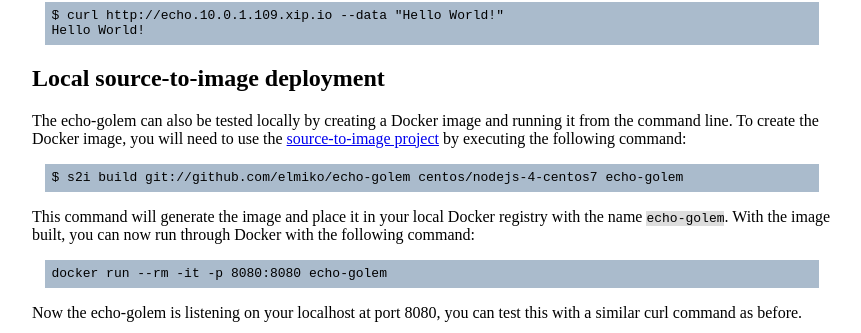
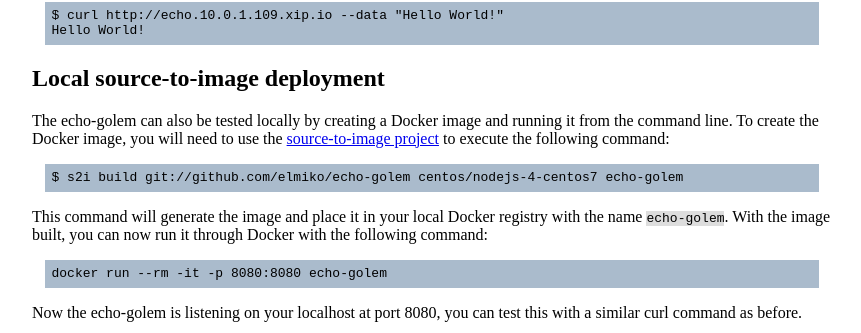
Before and after one commit to antoniogallegosaez/echo-golem, a Jekyll site: the page built from index.markdown, in a window 1280 px wide. Shown: the part 1000-1333 px from the top of the page, without its empty margins (208-1069 px from the left). Built offline with Jekyll 4.4.1, drawn with Linux system fonts in a browser that asks for light colours.

Commit message:
minor text cleanup

````diff
--- a/index.markdown
+++ b/index.markdown
@@ -83,15 +83,15 @@ Hello World!
 The echo-golem can also be tested locally by creating a Docker image and
 running it from the command line. To create the Docker image, you will need
 to use the
-[source-to-image project](https://github.com/openshift/source-to-image) by
-executing the following command:
+[source-to-image project](https://github.com/openshift/source-to-image) to
+execute the following command:
 
 ```
 $ s2i build git://github.com/elmiko/echo-golem centos/nodejs-4-centos7 echo-golem
 ```
 
 This command will generate the image and place it in your local Docker
-registry with the name `echo-golem`. With the image built, you can now run
+registry with the name `echo-golem`. With the image built, you can now run it
 through Docker with the following command:
 
 ```
````
